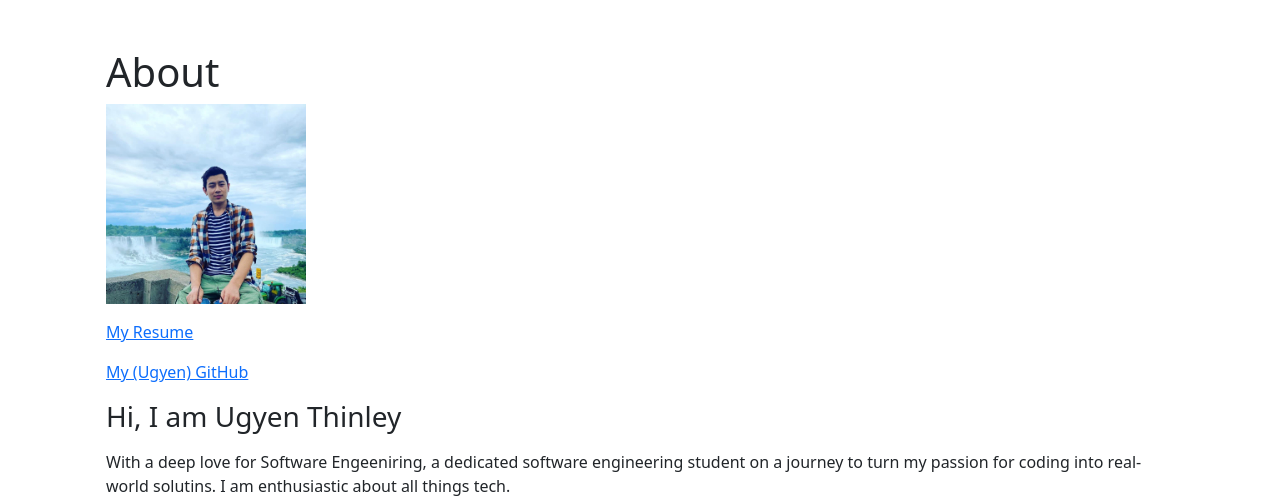
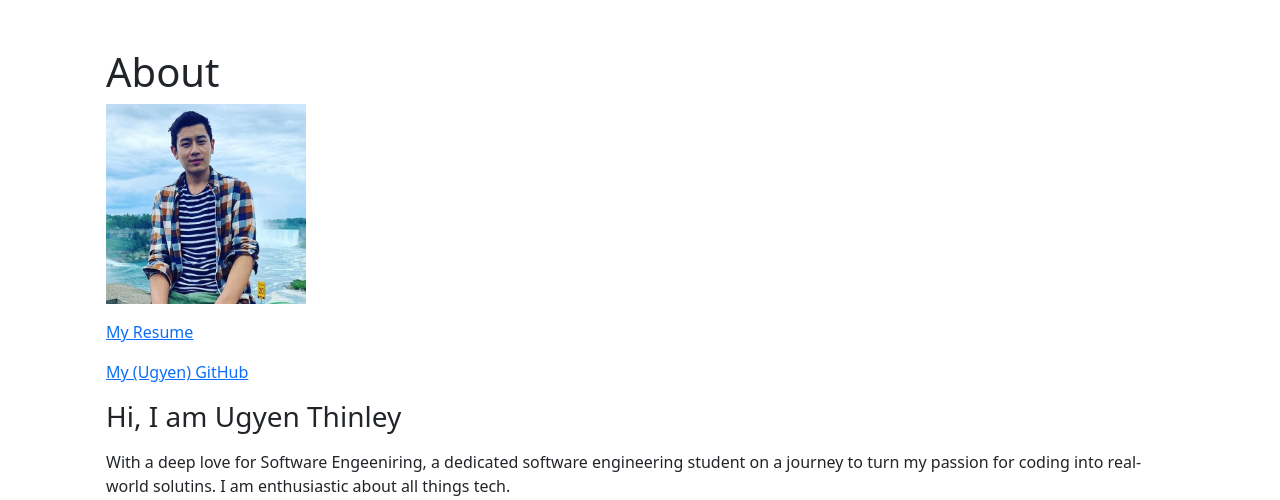
Before and after one commit to Ugyen5007/Assignment01, a Node server app: page /about in a window 1280 px wide. Shown: the part 86-586 px from the top of the page. Run offline with Node 20, Linux system fonts and the light colour scheme; some libraries are stand-ins or nearby versions.

Commit message:
NEWCHANGE
LOGO

```diff
--- a/views/content/about.ejs
+++ b/views/content/about.ejs
@@ -12,7 +12,7 @@
 
         <div id="profilePic">
 
-            <img src="images/ogyen.jpg" height=200 width=200 alt="picture of me">
+            <img src="images/ogyen1.jpg" height=200 width=200 alt="picture of me">
 
 
             <p> </p>
```
Also changed, not shown: public/images/ogyen1.jpg (added).
